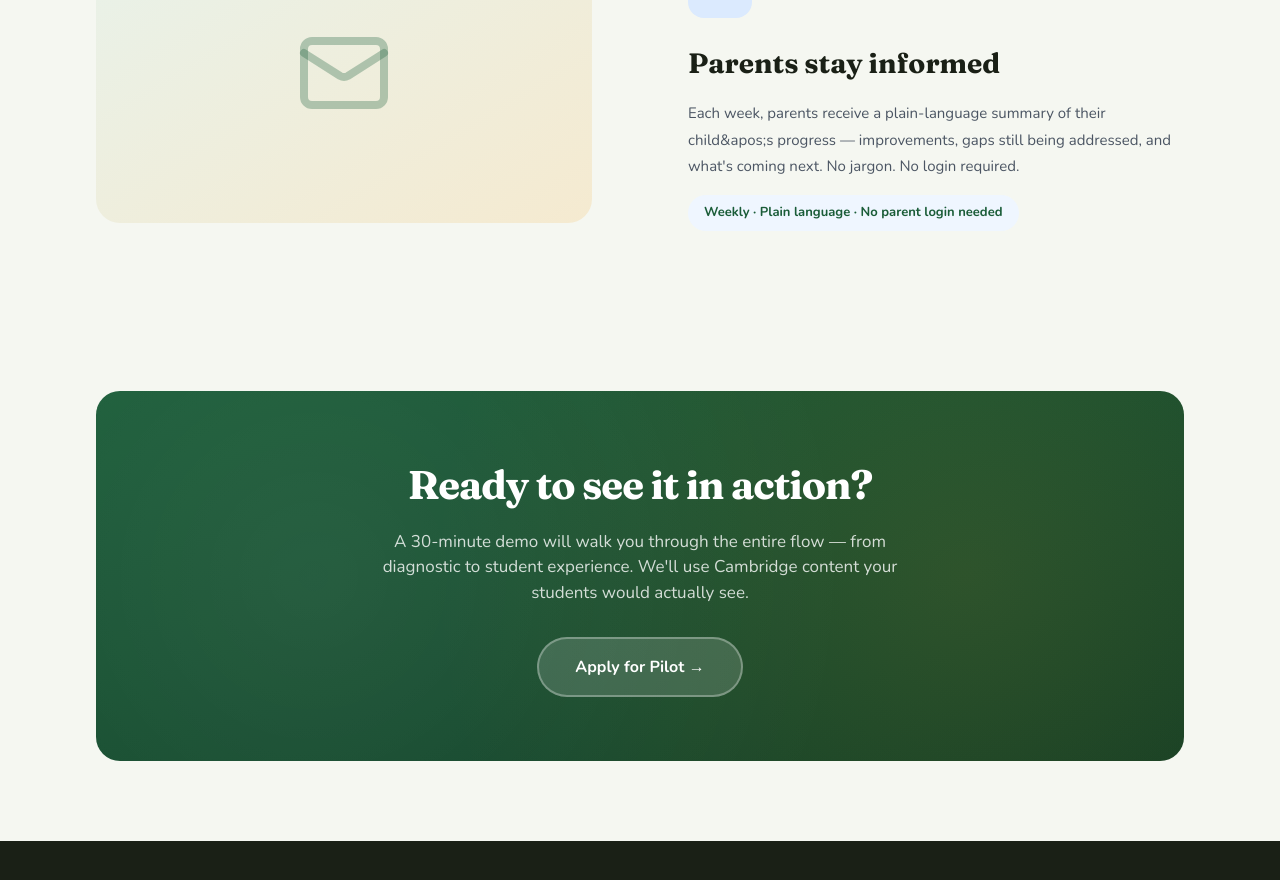
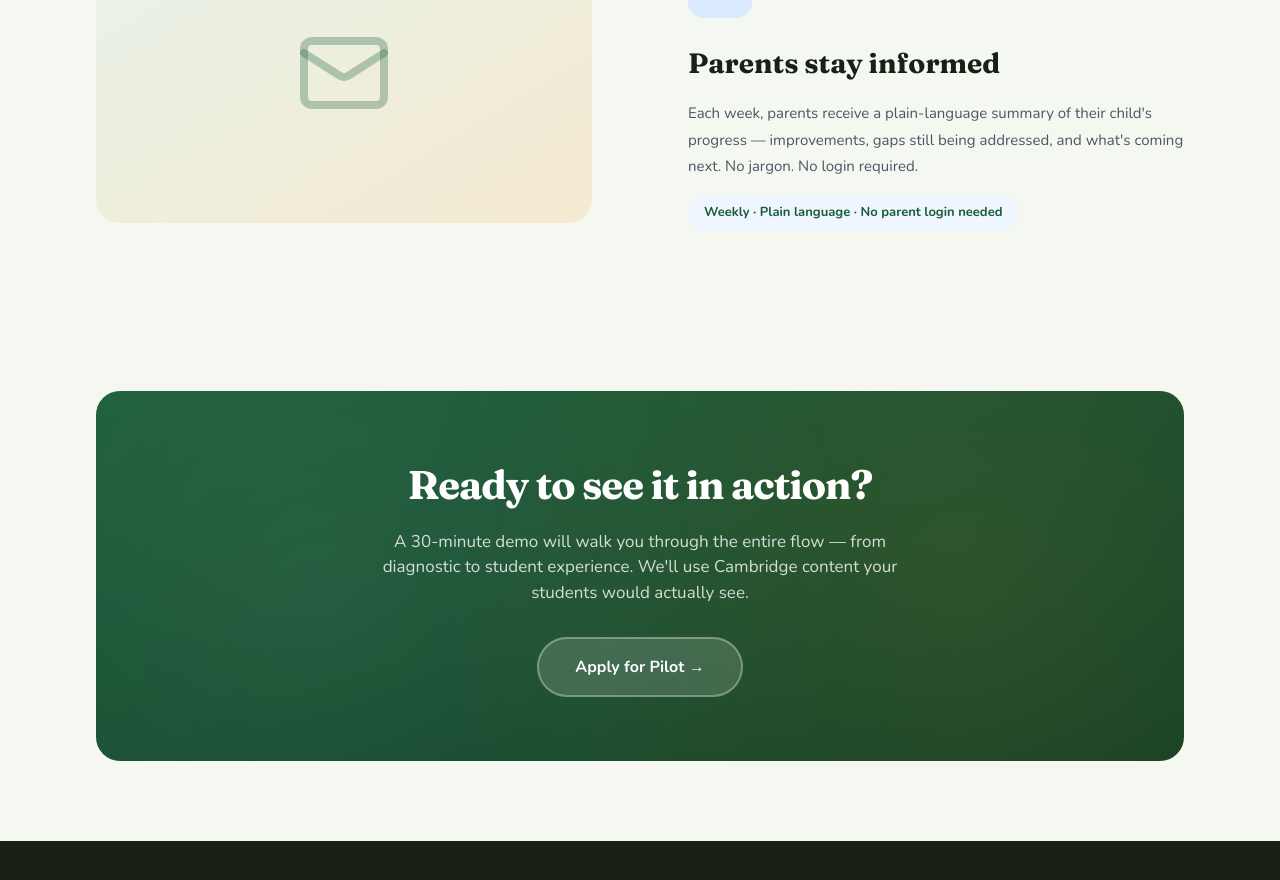
Before and after one commit to vibhu-athavaria/kaihle-www, a Next.js app: page /how-it-works in a window 1280 px wide. Shown: the part 3403-4283 px from the top of the page. Built offline with nearby package versions, Linux system fonts and the light colour scheme.

Commit message:
Fixing unscaped htm entity (#14)

```diff
--- a/app/how-it-works/page.tsx
+++ b/app/how-it-works/page.tsx
@@ -64,7 +64,7 @@ Resources are selected by semantic similarity to the curriculum subtopic — not
     num: '06',
     Icon: Mail,
     title: 'Parents stay informed',
-    body: `Each week, parents receive a plain-language summary of their child&apos;s progress — improvements, gaps still being addressed, and what's coming next. No jargon. No login required.`,
+    body: `Each week, parents receive a plain-language summary of their child's progress — improvements, gaps still being addressed, and what's coming next. No jargon. No login required.`,
     badge: 'Weekly · Plain language · No parent login needed',
   },
 ]
```
